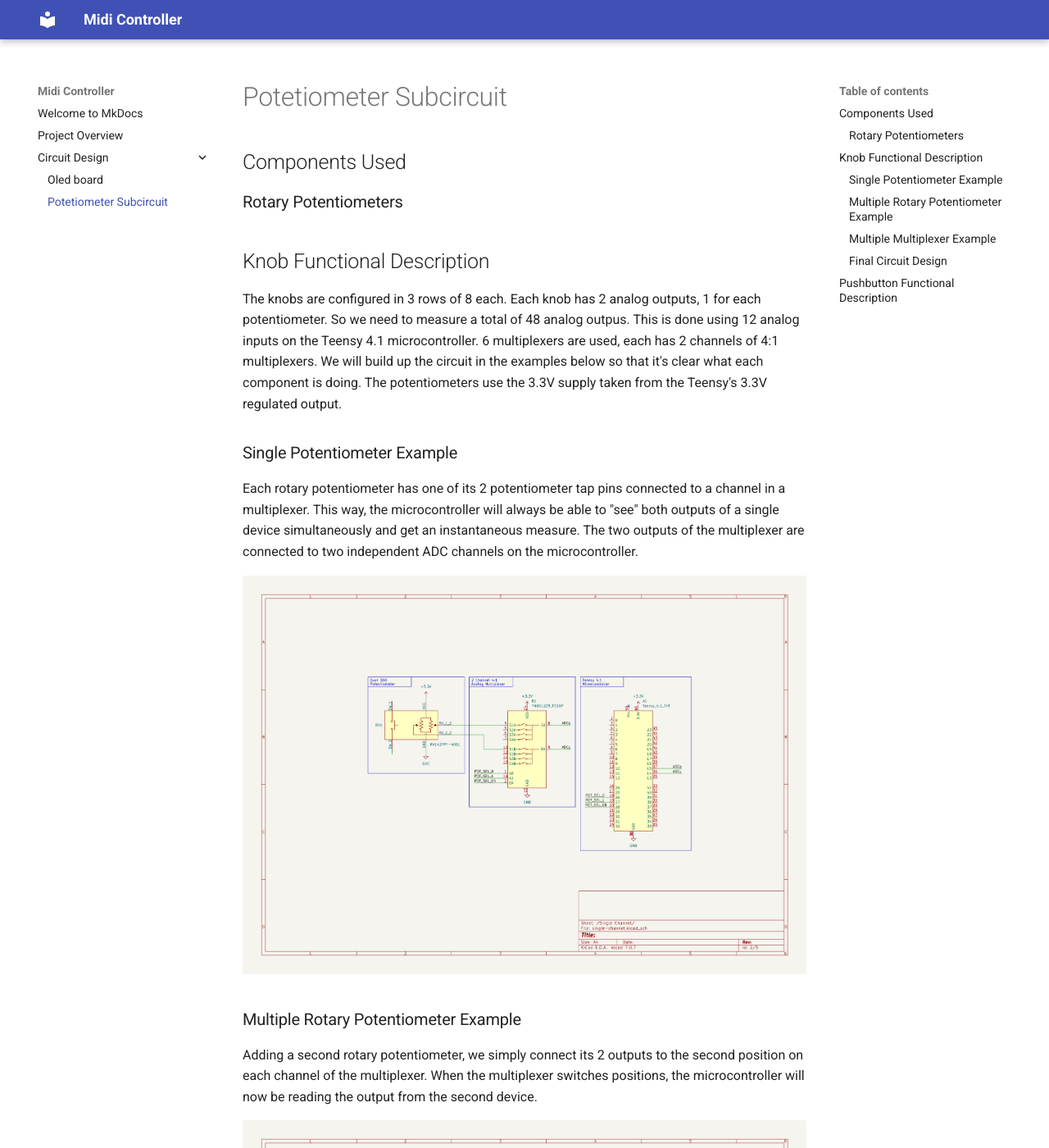
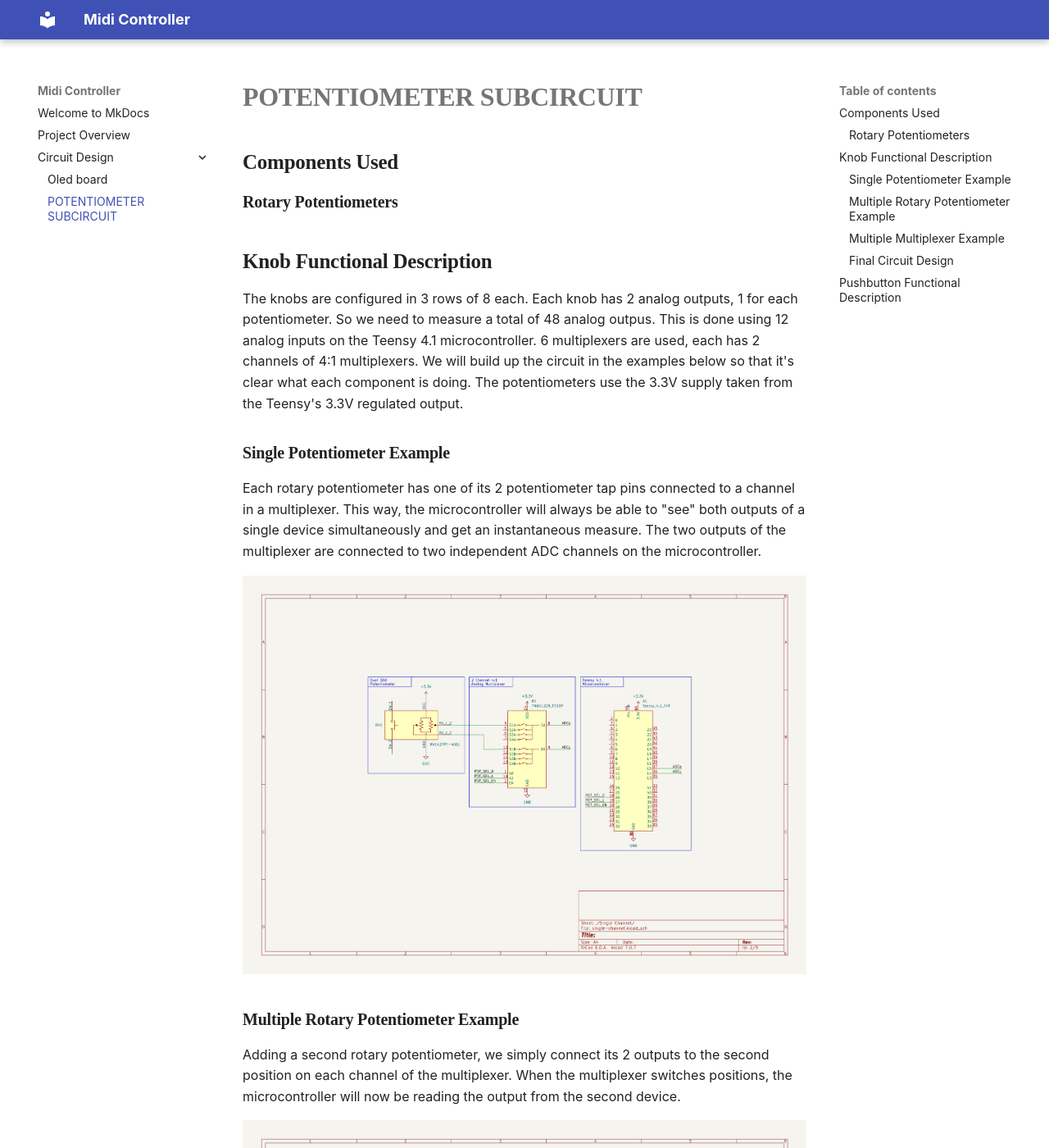
Before and after one commit to mppowell/midi-controller, an MkDocs documentation site: the page built from docs/Circuit Design/potentiometers.md, in a window 1280 px wide and 1400 px high. Shown: the whole window at 82% size. Built offline with MkDocs 1.6.1 and Material for MkDocs 9.7.7, drawn with Linux system fonts in a browser that asks for light colours; some web fonts are replaced.

```diff
--- a/docs/Circuit Design/potentiometers.md
+++ b/docs/Circuit Design/potentiometers.md
@@ -1,4 +1,4 @@
-# Potetiometer Subcircuit
+# POTENTIOMETER SUBCIRCUIT
 
 ## Components Used
 
--- /dev/null
+++ b/docs/stylesheets/extra.css
@@ -0,0 +1,8 @@
+h1, h2, h3, h4, h5, h6 {
+    font-family: "bio-sans";
+    font-weight: 600 !important;
+}
+
+body, input {
+    font-variation-settings: "wght" 350;
+}
--- a/mkdocs.yml
+++ b/mkdocs.yml
@@ -6,3 +6,10 @@
 
 theme:
   name: material
+  font:
+    text: Anek Latin
+    code: input-mono
+
+extra_css:
+  - https://use.typekit.net/hka8mpg.css
+  - stylesheets/extra.css
```
Also changed, not shown: 2 other files.
